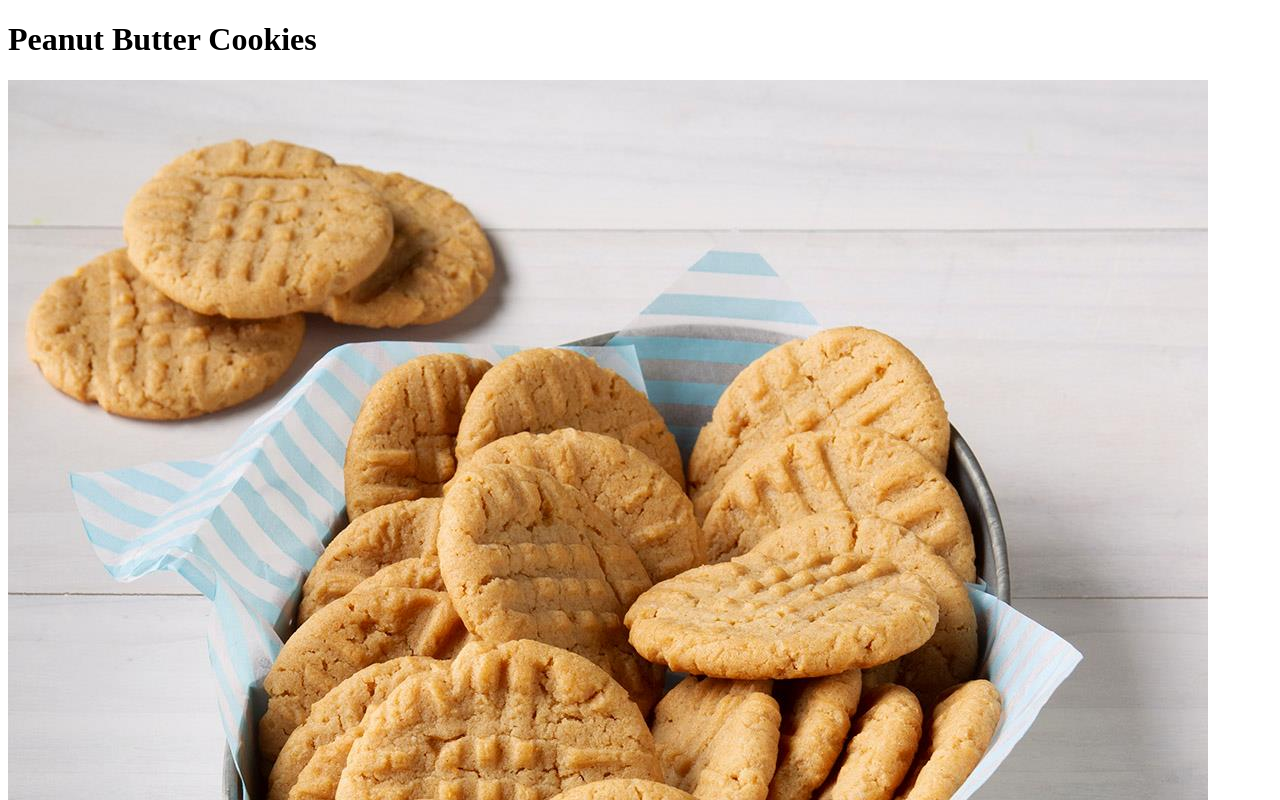
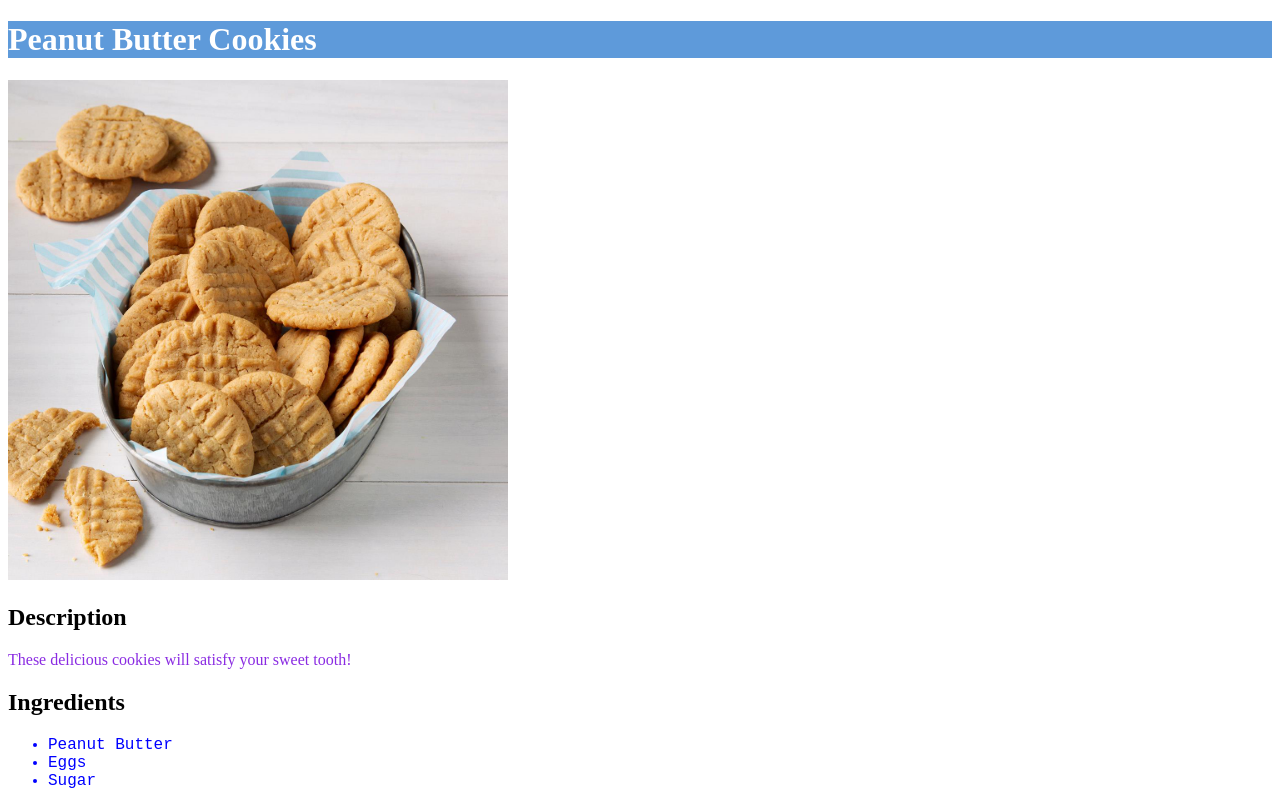
Before and after one commit to aprilakim/odin-recipes, a plain HTML site: page recipes/peanutbuttercookies.html in a window 1280 px wide. Shown: the top 800 px of the page. Drawn offline with Linux system fonts and the light colour scheme.

Commit message:
add css sheet :wq

```diff
--- /dev/null
+++ b/recipes/pbc.css
@@ -0,0 +1,19 @@
+
+img {
+    height:auto;
+    width: 500px;
+}
+
+p {
+    color:blueviolet;
+}
+
+li {
+    font-family: 'Courier New', Courier, monospace;
+    color: blue;
+}
+
+h1 {
+    background-color: rgb(94, 154, 218);
+    color: white;
+}
--- a/recipes/peanutbuttercookies.html
+++ b/recipes/peanutbuttercookies.html
@@ -2,6 +2,7 @@
 <html lang="en">
     <head>
         <meta charset="utf-8">
+        <link rel="stylesheet" href="pbc.css">
         <title></title>
     </head>
     <body>
--- /dev/null
+++ b/styles.css
@@ -0,0 +1,15 @@
+
+
+div {
+    color: white;
+    background-color: black;
+}
+
+p {
+    color: red;
+}
+
+p {
+    font-family: Lucida Console, 'Times New Roman', Times, serif;
+    color:blue
+}
```
Also changed, not shown: index.html (+1 -0 lines).
